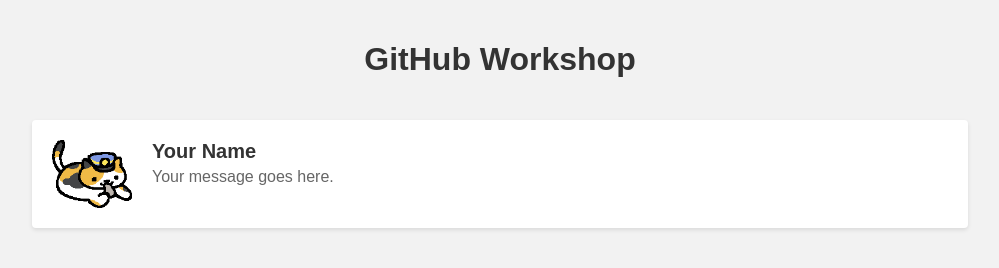
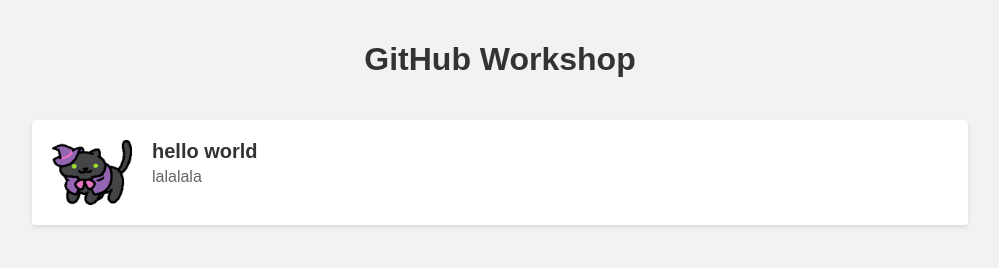
Before and after one commit to ysbllh/3dc-github-workshop, a plain HTML site: page index.html in a window 1280 px wide. Shown: the whole page, without its empty margins (140-1139 px from the left). Drawn offline with Linux system fonts and the light colour scheme.

Commit message:
updated name

```diff
--- a/index.html
+++ b/index.html
@@ -10,10 +10,10 @@
   <!-- Copy this template -->
   <div class="container">
     <div class="card">
-      <img src="/pics/cat1.png" alt="Profile Photo">
+      <img src="/pics/cat5.png" alt="Profile Photo">
       <div class="info">
-        <h2>Your Name</h2>
-        <p>Your message goes here.</p>
+        <h2>hello world</h2>
+        <p> lalalala</p>
       </div>
     </div>
 
```
